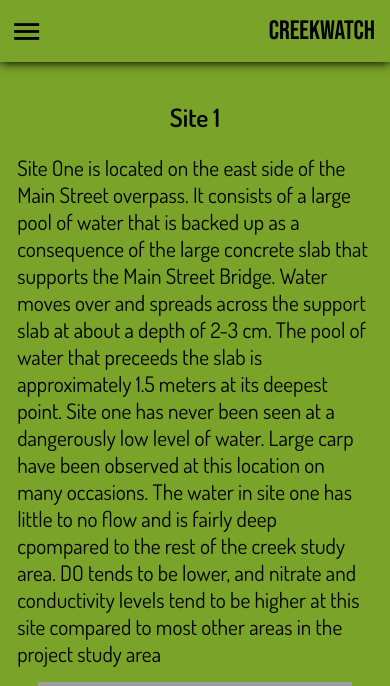
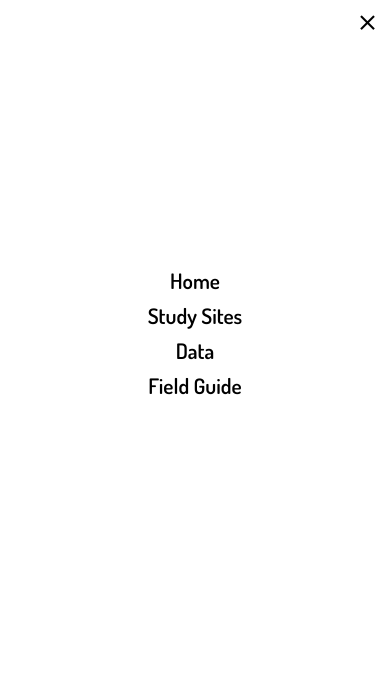
Before and after one commit to subatuba21/Creek, a PHP site: page /studysites.php in a window 390 px wide. Shown: the top 686 px of the page. Run offline with PHP 8.4, Linux system fonts and the light colour scheme; some libraries are stand-ins or nearby versions; grey boxes are pictures that could not be loaded.

Commit message:
added data files and mobile navbar menu

```diff
--- a/creek.css
+++ b/creek.css
@@ -156,7 +156,7 @@ h6 {
   left: 15px;
   border-radius: 5px;
   box-shadow: 0px 0px 8px;
-  background-color: var(--grey);
+  background-color: #b5c594;
   display: inline;
   padding: 10px;
   font-family: 'Dosis', sans-serif;
@@ -165,7 +165,43 @@ h6 {
   z-index: 100;
 }
 
+#navbar-mobile a {
+  display: block;
+  font-family: 'Dosis', sans-serif;
+  font-size: 16pt;
+  text-decoration: none;
+  color: black;
+  font-weight: 600;
+  margin-top: 8px;
+}
+
+#navbar-mobile {
+  text-align: center;
+  transition: width 1s;
+}
+
+#navbar-mobile i {
+  cursor: pointer;
+  font-size: 25px;
+  position: absolute;
+  top: 10px;
+  right: 10px;
+   /* transition: width 1s;  */
+}
+
+#navbar-mobile div {
+  transition: width 1s;
+}
+
+#navbar-mobile a {
+  transition: width 1s;
+}
+
 @media (max-width: 768px) {
+  #navbar-mobile {
+    display: block;
+  }
+
   #navbar-right {
     display: inline-block;
   }
--- /dev/null
+++ b/data/do.html
@@ -0,0 +1,6 @@
+<h2>Dissolved Oxygen (DO)</h2>
+<p>With the exception of some anaerobic bacteria, all life forms are dependent upon a source of oxygen gas. Aquatic organisms acquire their oxygen dissolved in water. The level of dissolved oxygen in the water can be an indicator of the primary productivity of an aquatic habitat as well as the level of water quality. As algae and plants carry out photosynthesis they release oxygen gas (O2) into the water. A stable and diverse mixture of producers and consumers would should reveal favorable DO levels.</p>
+<p>As dissolved oxygen levels in water drop below 5 mg/L, aquatic life is put under stress. Colder water fish (trout) need levels above 6, and DO above 7 mg/L may be required for spawning. Warm water fish can probably tolerate levels as low as 4. The lower the concentration, the greater the stress. Oxygen levels that remain below 1-2 mg/l for a few hours can result in large fish kills.</p>
+<p>Lower water temperatures, larger amounts of turbulence, shallower water, and increased photosynthetic activity by plants all contribute to an increase in DO levels. Higher temperatures, slower moving or deeper water, and increased rates of decomposition all contribute to lower DO levels. High dissolved oxygen levels supports greater diversity of organisms in aquatic systems. Students testing for DO levels also record the water temperature and rate of flow. In those circumstances when deep pools are studied, the depth at which the sample is taken would also be recorded.</p>
+<p>In the table below are some typical DO measurements taken at the Arroyo Del Valle as well as what 100% saturation of DO would be at the given temperature. With the exception of extreme flow rate, DO in the Arroyo has consistently been below 100% saturation.
+We had been using LaMotte's snap off DO viles (upper right) until the Fall of 2007 when we then started using Vernier LabPro equipped with a DO sensitive probe (below left) which is connected to a laptop running Logger Pro Software. Both methods of collection are very easy to use and provide accurate enough readings for establishing a baseline needed for comparison purposes.</p>
--- /dev/null
+++ b/data/flow rate.html
@@ -0,0 +1,2 @@
+<h2>Flow Rate</h2>
+<p>Rate of flow of the water impacts many abiotic factors in the creek. Dissolved oxygen levels, temperature, bottom sediments, accumulation of pollutants, and pH are significantly impacted by depth and rate of flow. Creek species all attempt to locate themselves in optimal conditions where abiotic factors help to maintain an ideal internal environment. In many cases organisms will have to choose between a location where food may be more plentiful for a spot that has more ideal abiotic conditions. As a result of the creeks water quality being impacted by seasonal changes, changes that occur daily as temperature rises and falls, and as the result of the actions of members of our community, some organisms will migrate between these locations. Knowing variation in flow rate at specific locations can help us better understand why or why not certain species were collected. In most areas of the creek we estimate rate of flow by dropping a ping pong ball into the water and measuring the time it takes for the ball to travel 1m. We then convert the flow rate into cm/sec. When water levels are high, like during the winter, we use Vernier LabPro equipped with a Flow Rate sensitive probe which is connected to a laptop running Logger Pro Software.</p>
--- /dev/null
+++ b/data/humidity.html
@@ -0,0 +1,4 @@
+<h2>Humidity</h2>
+<p>Relative humidity (RH) is a term used to describe the amount of water vapor that exists in a gaseous mixture of air and water. temperature, pressure, and dew point all will impact the amount of water that can be held in air in a gaseous state. Transpiration (water loss from the leaves of plants) will influence the amount of moisture in the air and therefore can influence temperature. Relative humidity is major abiotic factor that helps to determine the diversity of plant types around the creek habitat. This in turn will determine the diversity of animal life. Identification of average temperature and relative humidity may help us better understand the biotic condition of the creek habitat and the microhabitats that exist within it. We use to use sling psychrometers (right) to measure RH. Two thermometers, one with a moistened piece of gauze wrapped around the bulb, were attached to a sling which could be spun around in circles for three minutes. As moisture evaporated from the "wet bulb" heat was taken away more than the "dry bulb". Comparing the difference in temperatures between the two bulbs and referencing air temperature allowed us to calculate RH. In the Fall of 2007 we started using Vernier LabPro equipped with a Relative Humidity sensitive probe (left) which is connected to a laptop running Logger Pro Software.
+</p>
+<p>Measurements taken by students have demonstrated that ground cover has a significant impact on these two measurements. Rather dramatic differences can be observed when comparing areas of no vegetation, low vegetation, moderate vegetation, and dense vegetation. the distribution of various insect species has a direct correlation to the RH which in turn is affected by type and amount of ground cover.</p>
--- /dev/null
+++ b/js/navbar-mobile.js
@@ -0,0 +1,48 @@
+var menu = document.createElement("div");
+menu.id = "navbar-mobile";
+menu.style.width=window.innerWidth + "px";
+menu.style.height=window.innerHeight + "px";
+menu.style.position = "absolute";
+menu.style.top = "0px";
+menu.style.left = "0px";
+menu.style.backgroundColor = "white";
+menu.style.zIndex=1000;
+//menu.style.width="0px";
+menu.close = function() {
+  this.style.width = "0px";
+}
+
+menu.open = function () {
+  this.style.width = window.innerWidth + "px";
+}
+
+var crossIcon = document.createElement("i");
+crossIcon.classList.add("mdi");
+crossIcon.classList.add("mdi-close");
+var pageHolder = document.createElement("div");
+
+ pageHolder.style.width = window.innerWidth-40 + "px";
+ pageHolder.style.display = "inline-block";
+ pageHolder.innerHTML =
+ "<a href='index.php'>Home</a>" +
+"<a href='studysites.php'>Study Sites</a>" +
+"<a href='data.php'>Data</a>" +
+"<a href='fieldguide.php'>Field Guide</a>";
+
+
+
+menu.appendChild(pageHolder);
+menu.appendChild(crossIcon);
+document.body.appendChild(menu);
+
+pageHolder.style.top = (window.innerHeight - parseInt(window.getComputedStyle(pageHolder).getPropertyValue("height")))/2.75  + "px";
+pageHolder.style.right = (window.innerWidth - parseInt(window.getComputedStyle(pageHolder).getPropertyValue("width")))/2 + "px";
+pageHolder.style.position = "absolute";
+
+crossIcon.addEventListener("click", function () {
+  menu.close();
+});
+
+document.getElementById('menu').addEventListener("click", function () {
+  menu.open();
+});
--- a/studysites.php
+++ b/studysites.php
@@ -43,7 +43,7 @@
     padding-left: .9%;
     padding-right: .7%;
     border-radius: 3px;
-    background-color: var(--grey);
+    background-color: #b5c594;
     box-shadow: 0px 2px 3px 2px #474747;
   }
 
@@ -136,6 +136,9 @@
   $_SESSION['page']="study-sites";
   include 'navbar.php';
   ?>
+
+  <script src="js/navbar-mobile.js" charset="utf-8"></script>
+
   <div style="text-align:center">
   <div id='sitecont'>
     <?php
```
Also changed, not shown: data/plankton net.html (added, +15 -0 lines).
